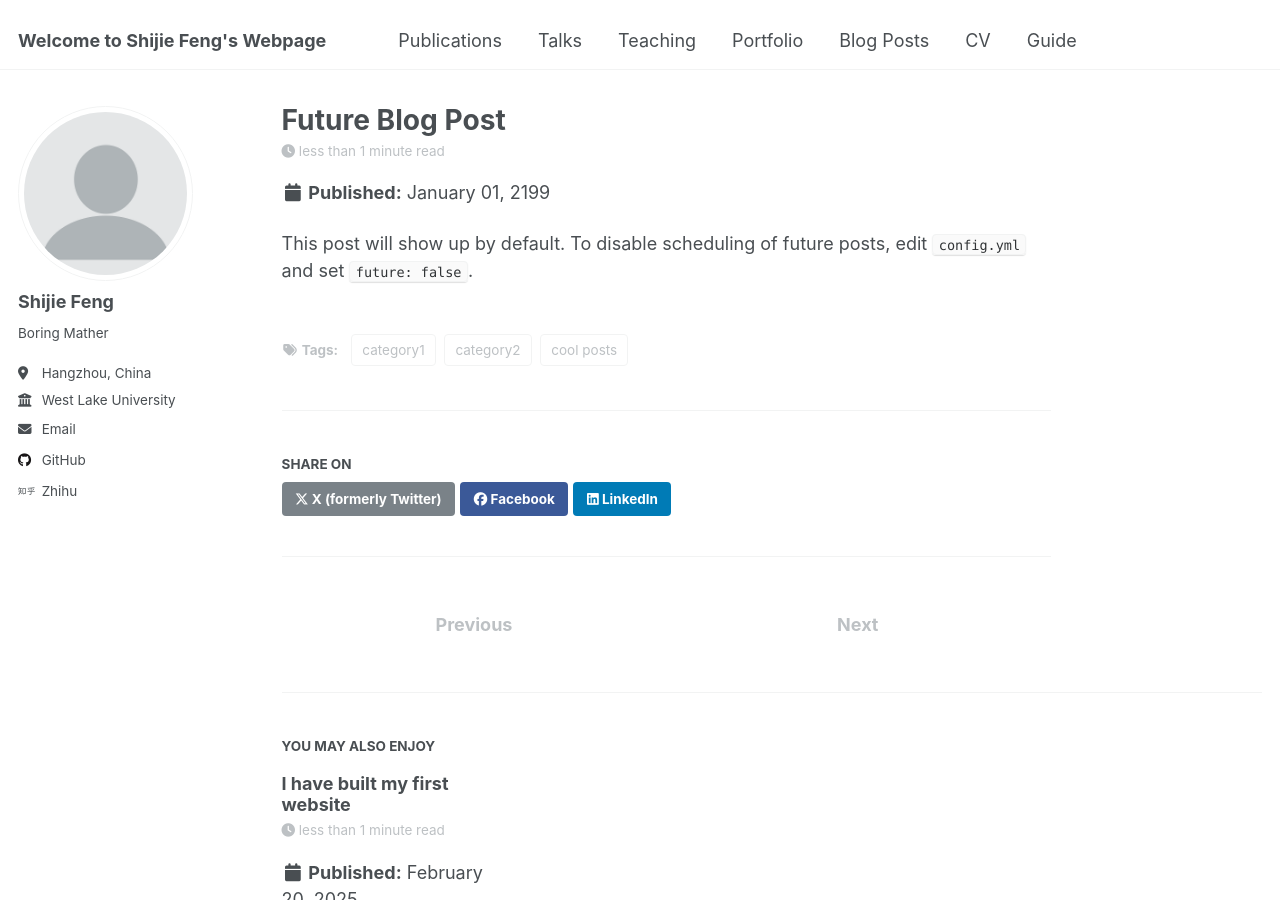
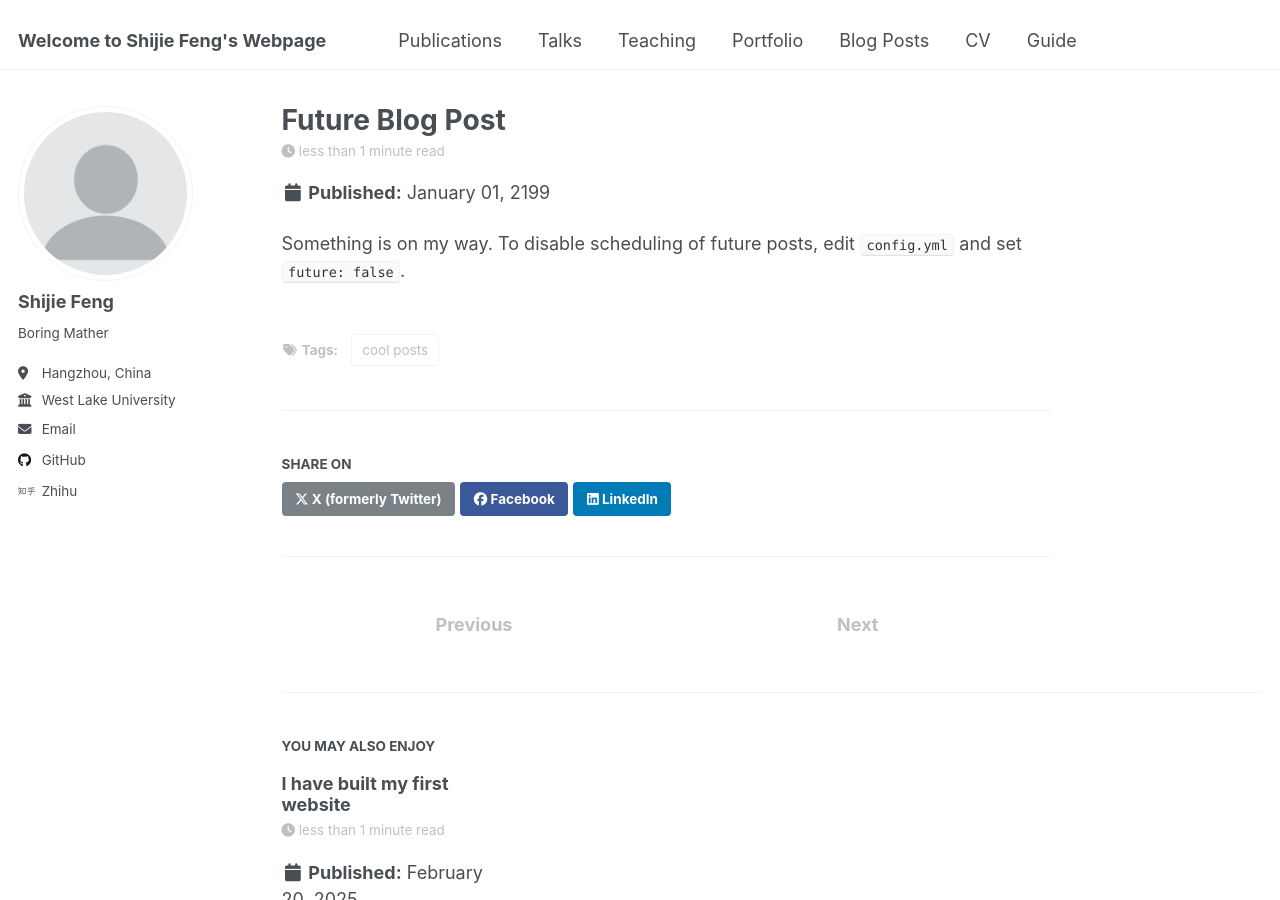
Before and after one commit to SHJFeng/SHJFeng.github.io, a Jekyll site: the page built from _posts/2199-01-01-future-post.md, in a window 1280 px wide and 900 px high. Built offline with Jekyll 4.4.1, drawn with Linux system fonts in a browser that asks for light colours.

Commit message:
Update 2199-01-01-future-post.md

```diff
--- a/_posts/2199-01-01-future-post.md
+++ b/_posts/2199-01-01-future-post.md
@@ -4,8 +4,6 @@ date: 2199-01-01
 permalink: /posts/2012/08/blog-post-4/
 tags:
   - cool posts
-  - category1
-  - category2
 ---
 
-This post will show up by default. To disable scheduling of future posts, edit `config.yml` and set `future: false`.
+Something is on my way. To disable scheduling of future posts, edit `config.yml` and set `future: false`.
```
